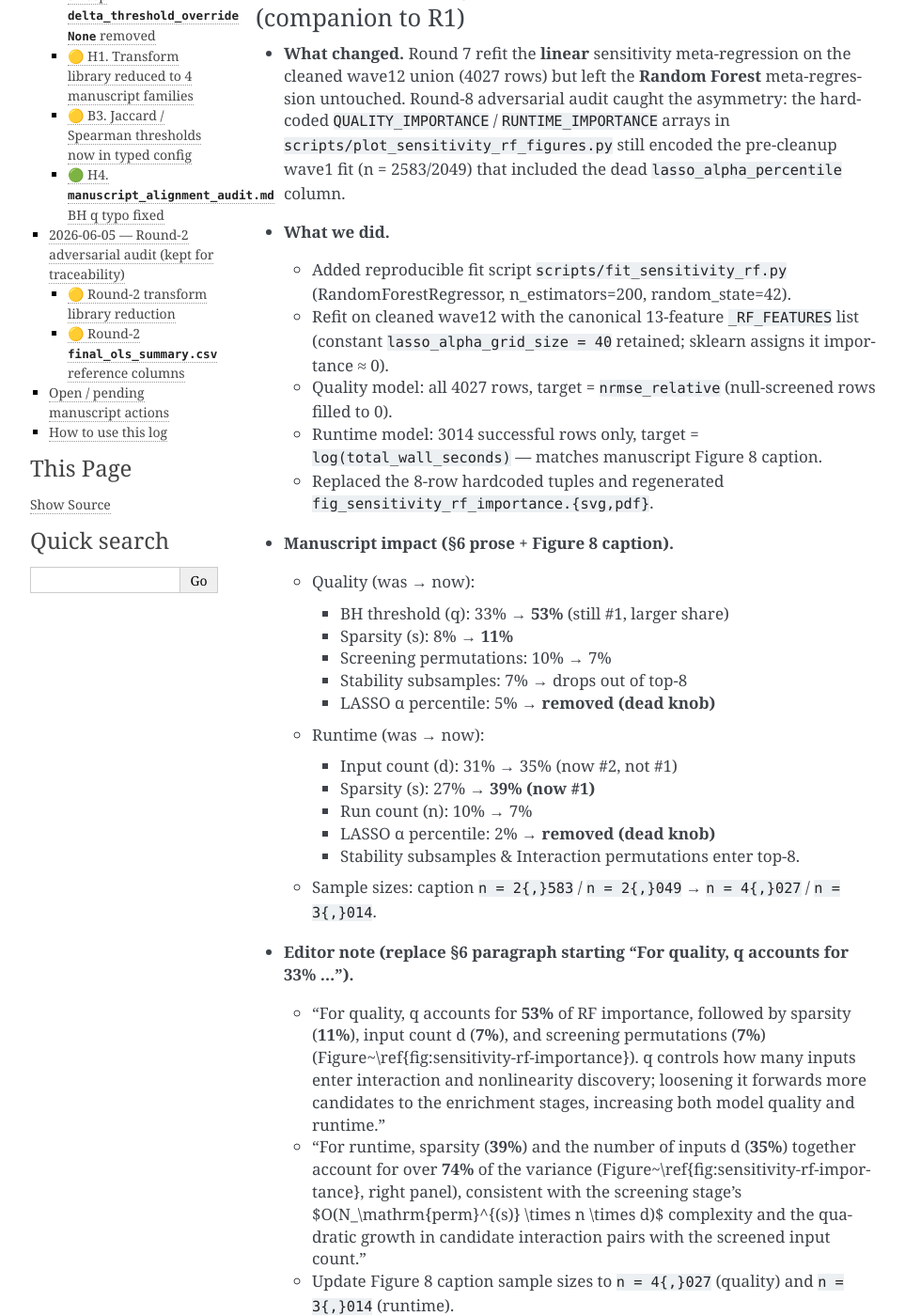
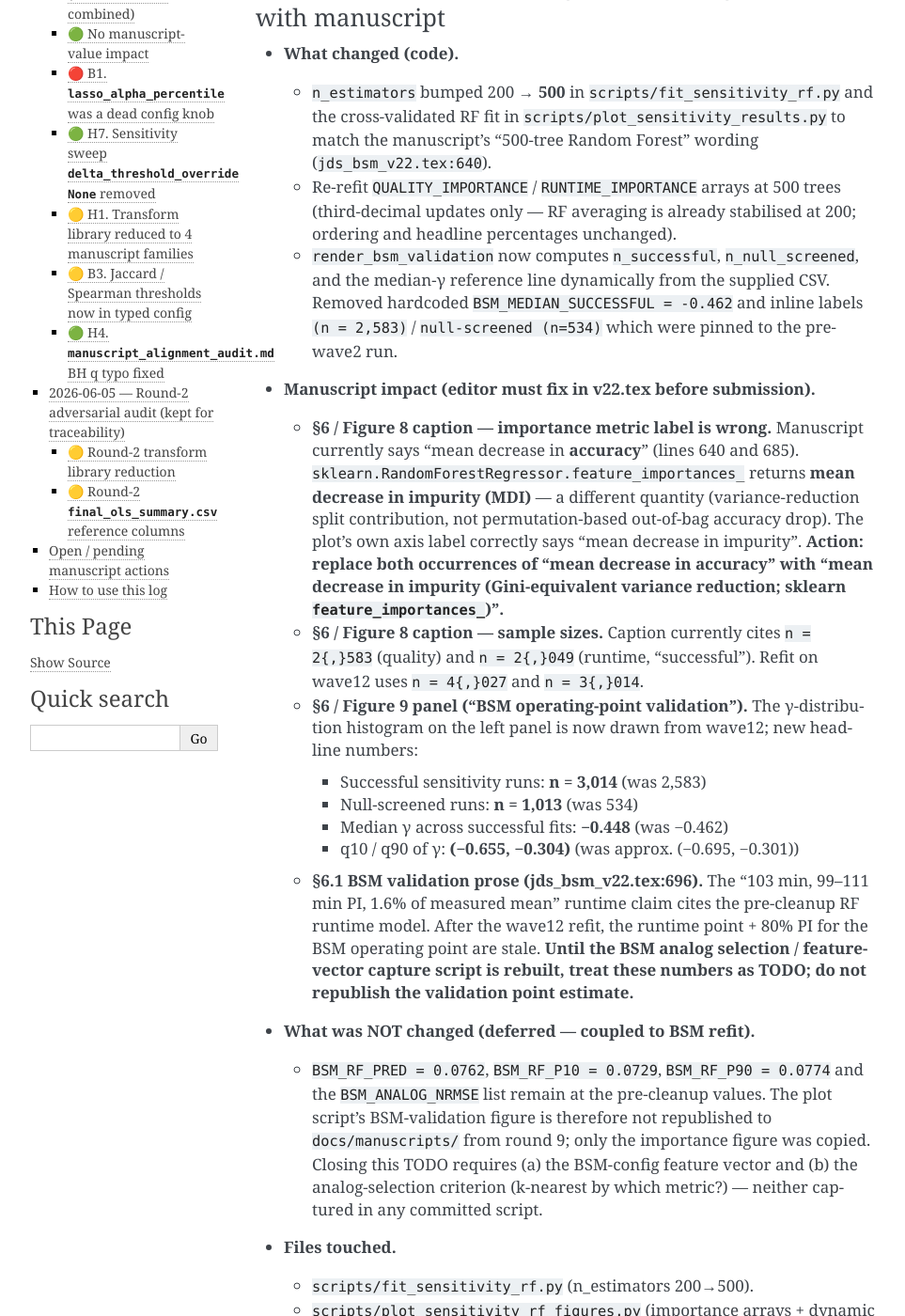
Before and after one commit to NatLabRockies/rfm-pipeline, a Sphinx documentation site: the page built from docs/manuscripts/manuscript_impact_log.md, in a window 1280 px wide and 1400 px high, scrolled down 573 px. Shown: the whole window at 94% size, without its empty margins (148-1111 px from the left). Built offline with Sphinx 7.4.7, drawn with Linux system fonts in a browser that asks for light colours; some of the changed text lies outside the part shown.

Commit message:
round 9: align RF sensitivity model with manuscript wording
- n_estimators 200 -> 500 (matches 'jds_bsm_v22.tex' 500-tree wording)
- update QUALITY/RUNTIME_IMPORTANCE with 500-tree refit (third-decimal)
- make BSM-validation histogram labels dynamic (n_successful, n_null_screened, median-gamma)
- drop hardcoded BSM_MEDIAN_SUCCESSFUL (was -0.462 from wave1)
- regenerate fig_sensitivity_rf_importance.svg
- impact log: flag MDI-vs-MDA mislabel, sample-size update for Figure 8 caption,
  new BSM panel stats (n=3014/1013; median -0.448; q10/q90 (-0.655,-0.304))
- BSM_RF_PRED block still deferred (needs analog selection methodology)

````diff
--- a/docs/manuscripts/manuscript_impact_log.md
+++ b/docs/manuscripts/manuscript_impact_log.md
@@ -13,6 +13,80 @@ artifacts. Update this file every time a change lands that:
 Entries are newest-first. Each entry records: date, scope, what
 changed, manuscript impact, and the re-run / re-export action
 required.
+
+______________________________________________________________________
+
+## 2026-06-07 — Round 9 audit: RF tree count, importance metric, BSM panel labels
+
+### 🟡 R4. RandomForest configuration brought into line with manuscript
+
+- **What changed (code).**
+  - `n_estimators` bumped 200 → **500** in `scripts/fit_sensitivity_rf.py`
+    and the cross-validated RF fit in `scripts/plot_sensitivity_results.py`
+    to match the manuscript's "500-tree Random Forest" wording
+    (`jds_bsm_v22.tex:640`).
+  - Re-refit `QUALITY_IMPORTANCE` / `RUNTIME_IMPORTANCE` arrays at 500
+    trees (third-decimal updates only — RF averaging is already
+    stabilised at 200; ordering and headline percentages unchanged).
+  - `render_bsm_validation` now computes `n_successful`,
+    `n_null_screened`, and the median-γ reference line dynamically from
+    the supplied CSV. Removed hardcoded `BSM_MEDIAN_SUCCESSFUL = -0.462`
+    and inline labels `(n = 2,583)` / `null-screened (n=534)` which were
+    pinned to the pre-wave2 run.
+- **Manuscript impact (editor must fix in v22.tex before submission).**
+  - **§6 / Figure 8 caption — importance metric label is wrong.**
+    Manuscript currently says "mean decrease in **accuracy**" (lines
+    640 and 685). `sklearn.RandomForestRegressor.feature_importances_`
+    returns **mean decrease in impurity (MDI)** — a different quantity
+    (variance-reduction split contribution, not permutation-based
+    out-of-bag accuracy drop). The plot's own axis label correctly says
+    "mean decrease in impurity". **Action: replace both occurrences of
+    "mean decrease in accuracy" with "mean decrease in impurity
+    (Gini-equivalent variance reduction; sklearn `feature_importances_`)".**
+  - **§6 / Figure 8 caption — sample sizes.** Caption currently cites
+    `n = 2{,}583` (quality) and `n = 2{,}049` (runtime, "successful").
+    Refit on wave12 uses `n = 4{,}027` and `n = 3{,}014`.
+  - **§6 / Figure 9 panel ("BSM operating-point validation").** The
+    γ-distribution histogram on the left panel is now drawn from
+    wave12; new headline numbers:
+    - Successful sensitivity runs: **n = 3,014** (was 2,583)
+    - Null-screened runs: **n = 1,013** (was 534)
+    - Median γ across successful fits: **−0.448** (was −0.462)
+    - q10 / q90 of γ: **(−0.655, −0.304)** (was approx. (−0.695, −0.301))
+  - **§6.1 BSM validation prose (jds_bsm_v22.tex:696).** The "103 min,
+    99–111 min PI, 1.6% of measured mean" runtime claim cites the
+    pre-cleanup RF runtime model. After the wave12 refit, the runtime
+    point + 80% PI for the BSM operating point are stale. **Until the
+    BSM analog selection / feature-vector capture script is rebuilt,
+    treat these numbers as TODO; do not republish the validation point
+    estimate.**
+- **What was NOT changed (deferred — coupled to BSM refit).**
+  - `BSM_RF_PRED = 0.0762`, `BSM_RF_P10 = 0.0729`, `BSM_RF_P90 = 0.0774`
+    and the `BSM_ANALOG_NRMSE` list remain at the pre-cleanup values.
+    The plot script's BSM-validation figure is therefore not republished
+    to `docs/manuscripts/` from round 9; only the importance figure was
+    copied. Closing this TODO requires (a) the BSM-config feature
+    vector and (b) the analog-selection criterion (k-nearest by which
+    metric?) — neither captured in any committed script.
+- **Files touched.**
+  - `scripts/fit_sensitivity_rf.py` (n_estimators 200→500).
+  - `scripts/plot_sensitivity_rf_figures.py` (importance arrays + dynamic
+    BSM-panel labels; dropped `BSM_MEDIAN_SUCCESSFUL`).
+  - `scripts/plot_sensitivity_results.py` (CV RF n_estimators 200→500).
+  - `docs/manuscripts/fig_sensitivity_rf_importance.svg` (regenerated
+    at 500 trees).
+- **Re-run recipe.**
+  ```bash
+  pixi run python scripts/fit_sensitivity_rf.py \
+      --results artifacts/sensitivity/wave12_combined_clean.csv
+  pixi run python scripts/plot_sensitivity_rf_figures.py \
+      --results artifacts/sensitivity/wave12_combined_clean.csv \
+      --output-dir artifacts/sensitivity/figures_wave12_clean
+  cp artifacts/sensitivity/figures_wave12_clean/fig_sensitivity_rf_importance.svg \
+     docs/manuscripts/
+  # NOTE: do NOT copy fig_sensitivity_bsm_validation.svg until BSM_RF_PRED
+  # block is refit on cleaned wave12.
+  ```
 
 ______________________________________________________________________
 
````
Also changed, not shown: docs/manuscripts/fig_sensitivity_rf_importance.svg, 3 other files.
